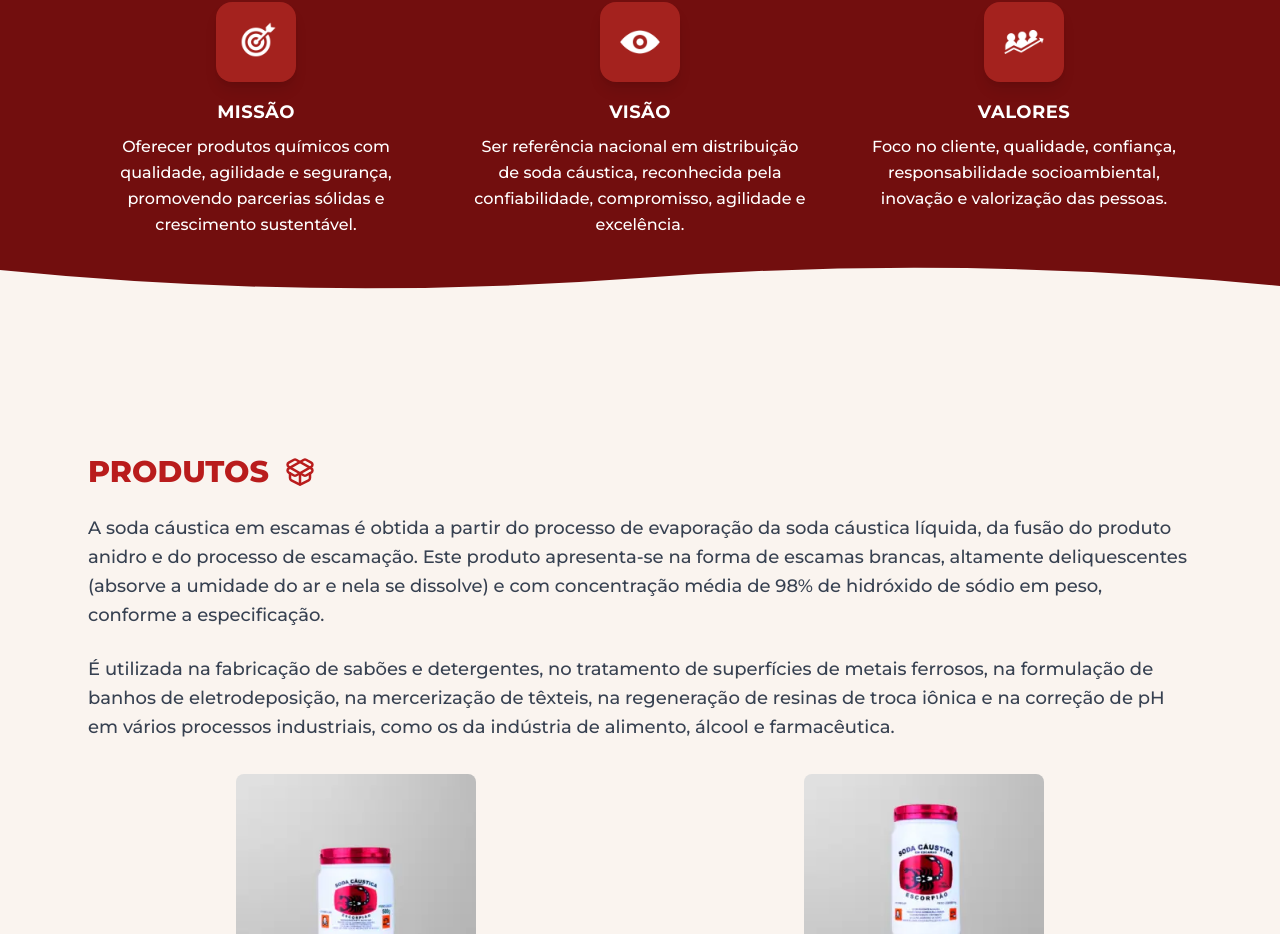
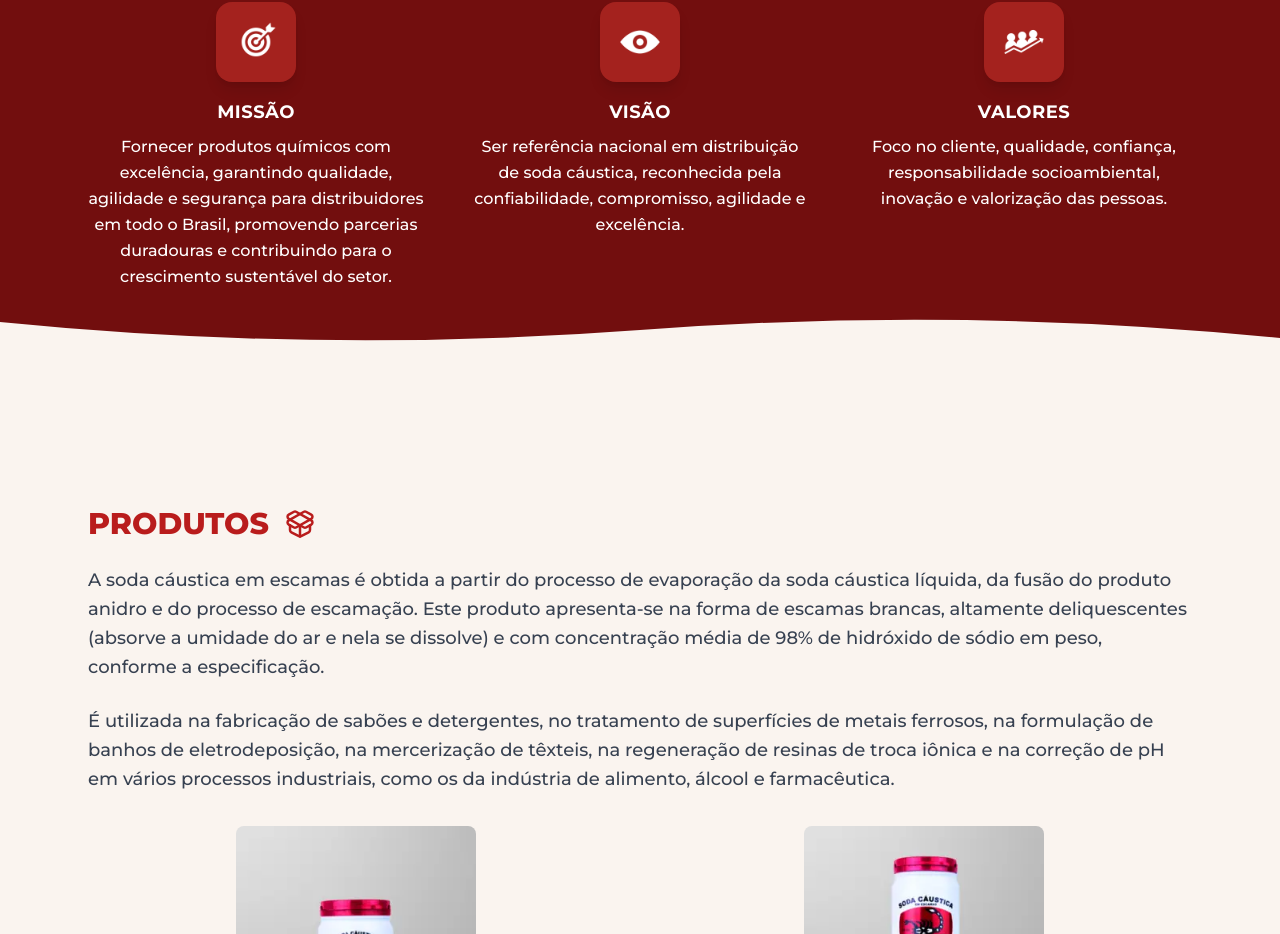
Before and after one commit to Xavis01/project_escorpiao, a Vue app in the folder frontend/: page / in a window 1280 px wide. Shown: the part 2036-2970 px from the top of the page. Built offline with nearby package versions, Linux system fonts and the light colour scheme.

Commit message:
teste para ajuste de missao

```diff
--- a/frontend/src/views/HomeView.vue
+++ b/frontend/src/views/HomeView.vue
@@ -68,8 +68,8 @@
                         </div>
                         <h3 class="text-lg font-bold mb-2 tracking-wide">MISSÃO</h3>
                         <p class="text-base leading-relaxed">
-                            Oferecer produtos químicos com qualidade, agilidade e segurança, promovendo parcerias
-                            sólidas e crescimento sustentável. </p>
+                            Fornecer produtos químicos com excelência, garantindo qualidade, agilidade e segurança para distribuidores em todo o Brasil,
+                            promovendo parcerias duradouras e contribuindo para o crescimento sustentável do setor. </p>
                     </div>
                     <!-- Visão -->
                     <div class="flex-1 flex flex-col items-center text-center">
@@ -417,7 +417,7 @@ onUnmounted(() => {
 })
 
 const videoReceitas = {
-    1: "https://www.youtube.com/embed/dQw4w9WgXcQ",
+    1: "https://www.youtube.com/embed/azPRpXrowmo",
     2: "https://www.youtube.com/embed/djV11Xbc914"
 }
 
```
